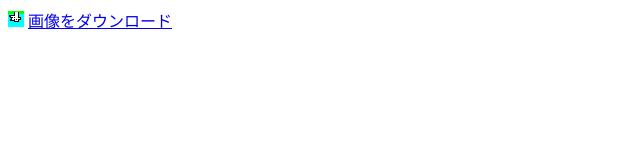
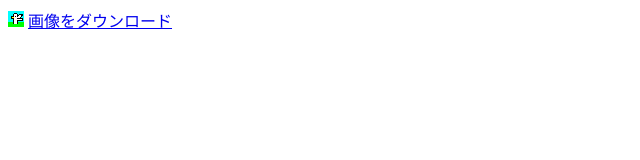
Before and after one commit to Whnneeww/web, a plain HTML site: page 白鳥2.html in a window 1280 px wide. Shown: the full height of the page, 0-640 px from the left. Drawn offline with Linux system fonts and the light colour scheme.

Commit message:
Update 白鳥2.html

```diff
--- a/白鳥2.html
+++ b/白鳥2.html
@@ -14,6 +14,19 @@
     canvas.height = 16;
 
     const colors = [
+    '#00ffff',
+    '#00ffff',
+    '#00ffff',
+    '#00ffff',
+    '#00ffff',
+    '#00ffff',
+    '#00ffff',
+    '#00ffff',
+    '#00ffff',
+    '#00ffff',
+    '#00ffff',
+    '#00ff00',
+    '#00ff00',
     '#00ff00',
     '#00ff00',
     '#00ff00',
@@ -28,200 +41,8 @@
     '#00ffff',
     '#00ffff',
     '#00ffff',
-    '#00ffff',
-    '#00ffff',
     '#00ff00',
     '#00ff00',
-    '#00ff00',
-    '#00ffff',
-    '#000000',
-    '#000000',
-    '#00ffff',
-    '#00ffff',
-    '#00ffff',
-    '#00ffff',
-    '#00ffff',
-    '#00ffff',
-    '#00ffff',
-    '#00ffff',
-    '#00ffff',
-    '#00ffff',
-    '#00ff00',
-    '#00ff00',
-    '#00ff00',
-    '#00ffff',
-    '#000000',
-    '#000000',
-    '#000000',
-    '#00ffff',
-    '#000000',
-    '#000000',
-    '#00ffff',
-    '#00ffff',
-    '#00ffff',
-    '#00ffff',
-    '#00ffff',
-    '#00ffff',
-    '#00ff00',
-    '#00ff00',
-    '#00ff00',
-    '#00ffff',
-    '#000000',
-    '#ffffff',
-    '#000000',
-    '#000000',
-    '#000000',
-    '#000000',
-    '#00ffff',
-    '#00ffff',
-    '#00ffff',
-    '#00ffff',
-    '#00ffff',
-    '#00ffff',
-    '#00ff00',
-    '#00ff00',
-    '#00ff00',
-    '#00ffff',
-    '#000000',
-    '#ffffff',
-    '#000000',
-    '#ffffff',
-    '#ffffff',
-    '#000000',
-    '#00ffff',
-    '#00ffff',
-    '#00ffff',
-    '#00ffff',
-    '#00ffff',
-    '#00ffff',
-    '#00ff00',
-    '#00ff00',
-    '#00ff00',
-    '#00ffff',
-    '#000000',
-    '#ffffff',
-    '#ffffff',
-    '#ffffff',
-    '#ffffff',
-    '#000000',
-    '#00ffff',
-    '#00ffff',
-    '#00ffff',
-    '#00ffff',
-    '#00ffff',
-    '#00ffff',
-    '#00ff00',
-    '#000000',
-    '#000000',
-    '#000000',
-    '#000000',
-    '#ffffff',
-    '#000000',
-    '#ffffff',
-    '#000000',
-    '#000000',
-    '#000000',
-    '#00ffff',
-    '#00ffff',
-    '#00ffff',
-    '#00ffff',
-    '#00ffff',
-    '#00ff00',
-    '#ffffff',
-    '#ffffff',
-    '#ffffff',
-    '#ffffff',
-    '#ffffff',
-    '#ffffff',
-    '#ffffff',
-    '#ffffff',
-    '#ffffff',
-    '#000000',
-    '#00ffff',
-    '#00ffff',
-    '#00ffff',
-    '#00ffff',
-    '#00ffff',
-    '#00ff00',
-    '#ffffff',
-    '#ffffff',
-    '#ffffff',
-    '#ffffff',
-    '#ffffff',
-    '#ffffff',
-    '#ffffff',
-    '#000000',
-    '#ffffff',
-    '#000000',
-    '#00ffff',
-    '#00ffff',
-    '#00ffff',
-    '#00ffff',
-    '#00ffff',
-    '#00ff00',
-    '#ffffff',
-    '#ffffff',
-    '#ffffff',
-    '#ffffff',
-    '#ffffff',
-    '#ffffff',
-    '#ffffff',
-    '#ffffff',
-    '#ffffff',
-    '#000000',
-    '#00ffff',
-    '#00ffff',
-    '#00ffff',
-    '#00ffff',
-    '#00ffff',
-    '#00ff00',
-    '#000000',
-    '#000000',
-    '#000000',
-    '#000000',
-    '#000000',
-    '#000000',
-    '#ffff00',
-    '#000000',
-    '#000000',
-    '#000000',
-    '#00ffff',
-    '#00ffff',
-    '#00ffff',
-    '#00ffff',
-    '#00ffff',
-    '#00ff00',
-    '#00ff00',
-    '#00ff00',
-    '#00ffff',
-    '#00ffff',
-    '#00ffff',
-    '#000000',
-    '#ffff00',
-    '#000000',
-    '#00ffff',
-    '#00ffff',
-    '#00ffff',
-    '#00ffff',
-    '#00ffff',
-    '#00ffff',
-    '#00ffff',
-    '#00ff00',
-    '#00ff00',
-    '#00ff00',
-    '#00ffff',
-    '#00ffff',
-    '#00ffff',
-    '#000000',
-    '#000000',
-    '#000000',
-    '#00ffff',
-    '#00ffff',
-    '#00ffff',
-    '#00ffff',
-    '#00ffff',
-    '#00ffff',
-    '#00ffff',
     '#00ff00',
     '#00ff00',
     '#00ff00',
@@ -236,8 +57,200 @@
     '#00ffff',
     '#00ffff',
     '#00ffff',
+    '#00ff00',
+    '#00ff00',
+    '#00ff00',
+    '#00ff00',
+    '#00ff00',
     '#00ffff',
     '#00ffff',
+    '#00ffff',
+    '#00ffff',
+    '#00ffff',
+    '#000000',
+    '#000000',
+    '#000000',
+    '#00ffff',
+    '#00ffff',
+    '#00ffff',
+    '#00ff00',
+    '#00ff00',
+    '#00ff00',
+    '#00ff00',
+    '#00ff00',
+    '#00ffff',
+    '#00ffff',
+    '#00ffff',
+    '#00ffff',
+    '#00ffff',
+    '#000000',
+    '#ffff00',
+    '#000000',
+    '#00ffff',
+    '#00ffff',
+    '#00ffff',
+    '#00ff00',
+    '#00ff00',
+    '#00ff00',
+    '#00ff00',
+    '#00ff00',
+    '#00ffff',
+    '#00ffff',
+    '#00ffff',
+    '#000000',
+    '#000000',
+    '#000000',
+    '#ffff00',
+    '#000000',
+    '#000000',
+    '#000000',
+    '#000000',
+    '#000000',
+    '#000000',
+    '#00ff00',
+    '#00ff00',
+    '#00ff00',
+    '#00ffff',
+    '#00ffff',
+    '#000000',
+    '#ffffff',
+    '#ffffff',
+    '#ffffff',
+    '#ffffff',
+    '#ffffff',
+    '#ffffff',
+    '#ffffff',
+    '#ffffff',
+    '#ffffff',
+    '#ffffff',
+    '#00ff00',
+    '#00ff00',
+    '#00ff00',
+    '#00ffff',
+    '#00ffff',
+    '#000000',
+    '#ffffff',
+    '#ffffff',
+    '#000000',
+    '#ffffff',
+    '#ffffff',
+    '#ffffff',
+    '#ffffff',
+    '#ffffff',
+    '#ffffff',
+    '#ffffff',
+    '#00ff00',
+    '#00ff00',
+    '#00ff00',
+    '#00ffff',
+    '#00ffff',
+    '#000000',
+    '#ffffff',
+    '#ffffff',
+    '#ffffff',
+    '#ffffff',
+    '#ffffff',
+    '#ffffff',
+    '#ffffff',
+    '#ffffff',
+    '#ffffff',
+    '#ffffff',
+    '#00ff00',
+    '#00ff00',
+    '#00ff00',
+    '#00ffff',
+    '#00ffff',
+    '#00ffff',
+    '#000000',
+    '#000000',
+    '#000000',
+    '#ffffff',
+    '#000000',
+    '#ffffff',
+    '#000000',
+    '#000000',
+    '#000000',
+    '#000000',
+    '#00ff00',
+    '#00ff00',
+    '#00ff00',
+    '#00ffff',
+    '#00ffff',
+    '#00ffff',
+    '#00ffff',
+    '#000000',
+    '#ffffff',
+    '#ffffff',
+    '#000000',
+    '#ffffff',
+    '#000000',
+    '#00ffff',
+    '#00ff00',
+    '#00ff00',
+    '#00ff00',
+    '#00ff00',
+    '#00ff00',
+    '#00ffff',
+    '#00ffff',
+    '#00ffff',
+    '#000000',
+    '#ffffff',
+    '#ffffff',
+    '#ffffff',
+    '#000000',
+    '#ffffff',
+    '#000000',
+    '#00ffff',
+    '#00ff00',
+    '#00ff00',
+    '#00ff00',
+    '#00ff00',
+    '#00ff00',
+    '#00ffff',
+    '#00ffff',
+    '#00ffff',
+    '#000000',
+    '#ffffff',
+    '#ffffff',
+    '#000000',
+    '#000000',
+    '#ffffff',
+    '#000000',
+    '#00ffff',
+    '#00ff00',
+    '#00ff00',
+    '#00ff00',
+    '#00ff00',
+    '#00ff00',
+    '#00ffff',
+    '#00ffff',
+    '#00ffff',
+    '#000000',
+    '#000000',
+    '#000000',
+    '#00ffff',
+    '#000000',
+    '#ffffff',
+    '#000000',
+    '#00ffff',
+    '#00ff00',
+    '#00ff00',
+    '#00ff00',
+    '#00ff00',
+    '#00ff00',
+    '#00ffff',
+    '#00ffff',
+    '#00ffff',
+    '#000000',
+    '#000000',
+    '#00ffff',
+    '#00ffff',
+    '#000000',
+    '#000000',
+    '#000000',
+    '#00ffff',
+    '#00ff00',
+    '#00ff00',
     '#00ff00',
     '#00ff00',
     '#00ff00',
@@ -252,24 +265,11 @@
     '#00ffff',
     '#00ffff',
     '#00ffff',
-    '#00ffff',
-    '#00ffff',
     '#00ff00',
     '#00ff00',
     '#00ff00',
-    '#00ffff',
-    '#00ffff',
-    '#00ffff',
-    '#00ffff',
-    '#00ffff',
-    '#00ffff',
-    '#00ffff',
-    '#00ffff',
-    '#00ffff',
-    '#00ffff',
-    '#00ffff',
-    '#00ffff',
-    '#00ffff',// 最後
+    '#00ff00',
+    '#00ff00',// 最後
     ];
 
     let colorIndex = 0;
```
